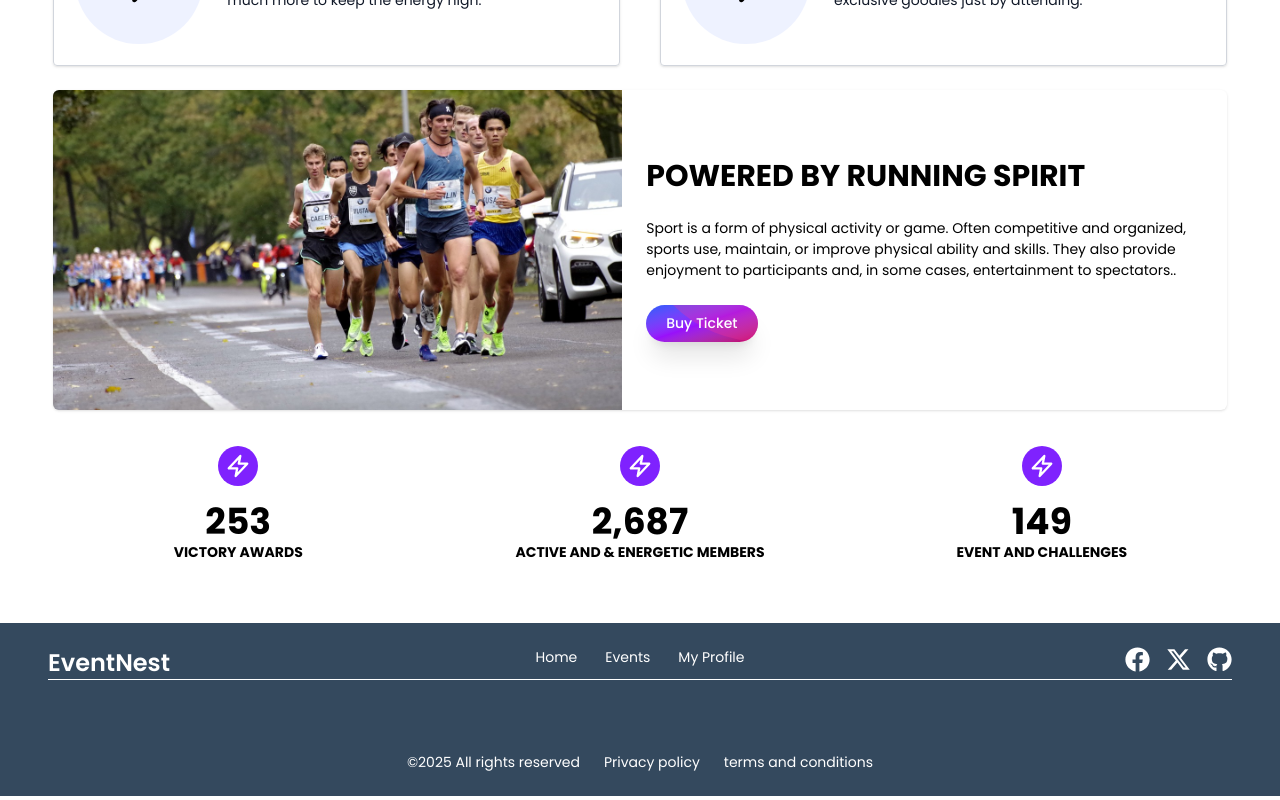
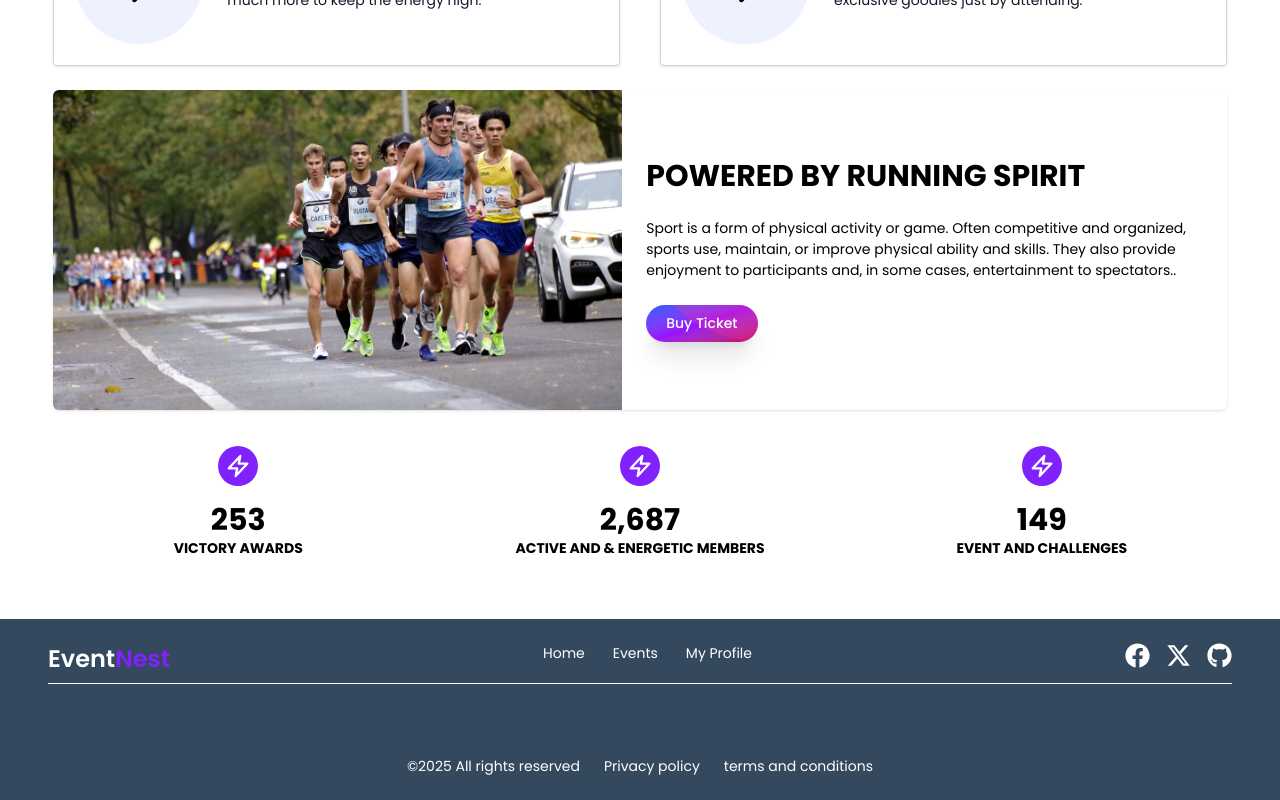
Before and after one commit to tonmoyth/Event-Nest, a React (Vite) app: page / in a window 1280 px wide. Shown: the part 2353-3153 px from the top of the page. Built offline with nearby package versions, Linux system fonts and the light colour scheme; no server answers.

Commit message:
updated counter and footer

```diff
--- a/package.json
+++ b/package.json
@@ -13,11 +13,13 @@
     "@tailwindcss/vite": "^4.1.5",
     "firebase": "^11.6.1",
     "react": "^19.0.0",
+    "react-countup": "^6.5.3",
     "react-dom": "^19.0.0",
     "react-fast-marquee": "^1.6.5",
     "react-helmet-async": "^2.0.5",
     "react-hot-toast": "^2.5.2",
     "react-icons": "^5.5.0",
+    "react-intersection-observer": "^9.16.0",
     "react-router": "^7.5.3",
     "swiper": "^11.2.6",
     "tailwindcss": "^4.1.5"
--- a/src/Layout/HomeLayout/Count.jsx
+++ b/src/Layout/HomeLayout/Count.jsx
@@ -1,6 +1,11 @@
 import React from 'react';
+import CountUp from 'react-countup';
+import { useInView } from 'react-intersection-observer';
 
 const Count = () => {
+
+  const {ref,inView} = useInView()
+
     return (
         <div className="grid py-8 gap-8 sm:grid-cols-2 lg:grid-cols-3">
           <div className="text-center">
@@ -19,9 +24,11 @@ const Count = () => {
                 />
               </svg>
             </div>
-            <h6 className="text-4xl font-bold text-deep-purple-accent-400">
-              253
+
+            <h6 ref={ref} className="text-3xl font-bold text-deep-purple-accent-400">
+            {inView && <CountUp start={1} duration={2} end={253}></CountUp>}
             </h6>
+
             <p className="mb-2 font-bold text-md uppercase">victory awards</p>
 
           </div>
@@ -41,8 +48,8 @@ const Count = () => {
                 />
               </svg>
             </div>
-            <h6 className="text-4xl font-bold text-deep-purple-accent-400">
-              2,687
+            <h6 className="text-3xl font-bold text-deep-purple-accent-400">
+            {inView && <CountUp start={1} duration={2} end={2687}></CountUp>}
             </h6>
             <p className="mb-2 font-bold text-md uppercase">active and & energetic members</p>
 
@@ -63,7 +70,9 @@ const Count = () => {
                 />
               </svg>
             </div>
-            <h6 className="text-4xl font-bold text-deep-purple-accent-400">149</h6>
+            <h6 className="text-3xl font-bold text-deep-purple-accent-400">
+            {inView && <CountUp start={1} duration={2} end={149}></CountUp>}
+            </h6>
             <p className="mb-2 font-bold text-md uppercase">event and challenges</p>
 
           </div>
--- a/src/Layout/HomeLayout/Footer.jsx
+++ b/src/Layout/HomeLayout/Footer.jsx
@@ -38,24 +38,24 @@ const Footer = () => {
   return (
     <footer className="p-6 bg-[#34495e] dark:text-gray-900">
       <div className="container px-6 mx-auto text-white space-y-6 divide-y dark:divide-gray-600 md:space-y-12 divide-opacity-50">
-        <div className="grid grid-cols-12">
-          <div className=" col-span-full md:pb-0 md:col-span-4">
+        <div className="md:flex space-y-2 justify-between">
+          <div className=" ">
             <Link to={`/`}
               rel="noopener noreferrer"
               href="#"
               className="flex justify-center space-x-3 md:justify-start"
             >
               <span className="self-center text-2xl font-semibold">
-                EventNest
+                Event<span className="text-primary">Nest</span>
               </span>
             </Link>
           </div>
-          <div className="col-span-6 text-center md:text-left md:col-span-4">
+          <div className=" text-center md:text-left ">
             <ul className="flex gap-7 justify-center items-center">
 				      {links}
             </ul>
           </div>
-          <div className="md:col-span-4 flex gap-4 justify-end">
+          <div className="flex justify-center gap-4 ">
             <Link to={'https://www.facebook.com/nurislamhasantonmoyth/'}><FaFacebook size={25}/></Link>
             <Link to={'https://x.com/hasan_tonm58653'}><FaXTwitter size={25}/></Link>
             <Link to={'https://github.com/tonmoyth'}><FaGithub size={25}/></Link>
```
Also changed, not shown: 1 other file (tests, documents, lock files or other folders).
